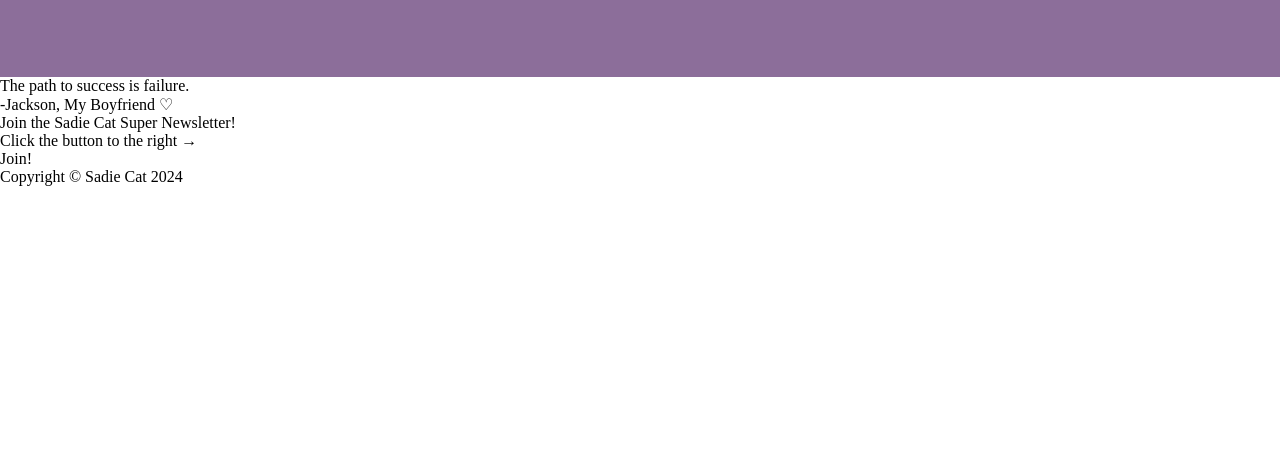
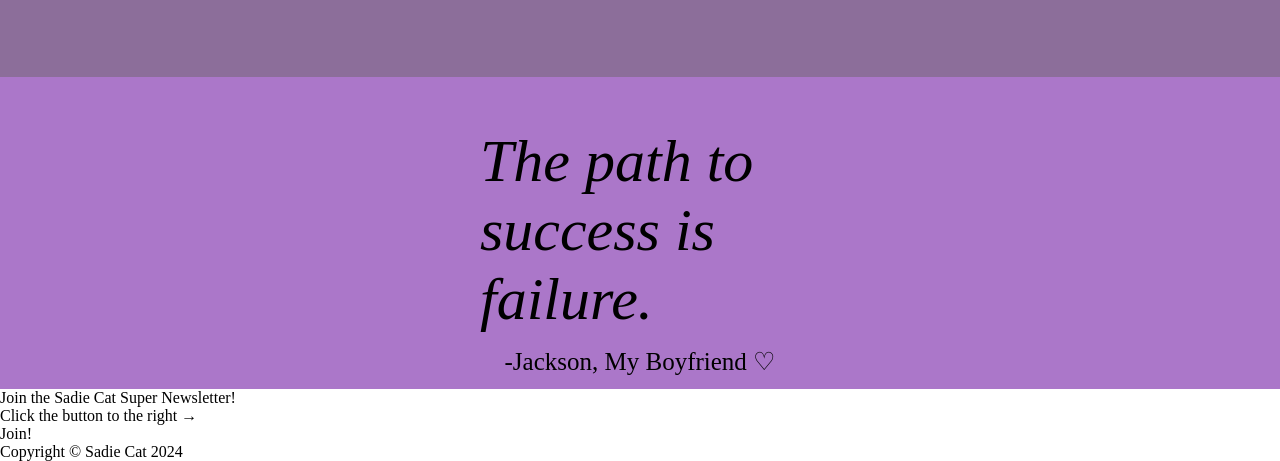
Before and after one commit to PenguinBurrito84/sadie-cat, a plain HTML site: page index.html in a window 1280 px wide. Shown: the part 596-1057 px from the top of the page. Before the commit the page ends 800 px from the top, so only its background shows below. Drawn offline with Linux system fonts and the light colour scheme.

Commit message:
completed layout for quote section. might change color later though.

```diff
--- a/index.html
+++ b/index.html
@@ -52,8 +52,8 @@
         </div>
     </div>
     <div class="quote-container">
-        <div class="quote">The path to success is failure.</div>
-        <div class="quote 2nd">-Jackson, My Boyfriend ♡</div>
+        <div class="quote"><em>The path to success is failure.</em></div>
+        <p><div class="quote-second">-Jackson, My Boyfriend ♡</div></p>
     </div>
     <div class="product-container">
         <div class="product">Join the Sadie Cat Super Newsletter!
--- a/styles.css
+++ b/styles.css
@@ -114,10 +114,19 @@
 /*quote section below!*/
 
 .quote-container {
-
+    display: flex;
+    justify-content: center;
+    flex-wrap: wrap;
+    background-color: rgb(171, 119, 201);
+    height: 262px;
+    padding-inline: 480px;
+    padding-top: 50px;
 }
 .quote {
-
+    font-size: 60px;
+}
+.quote-second {
+    font-size: 25px;
 }
 
 /*product section below!*/
```
